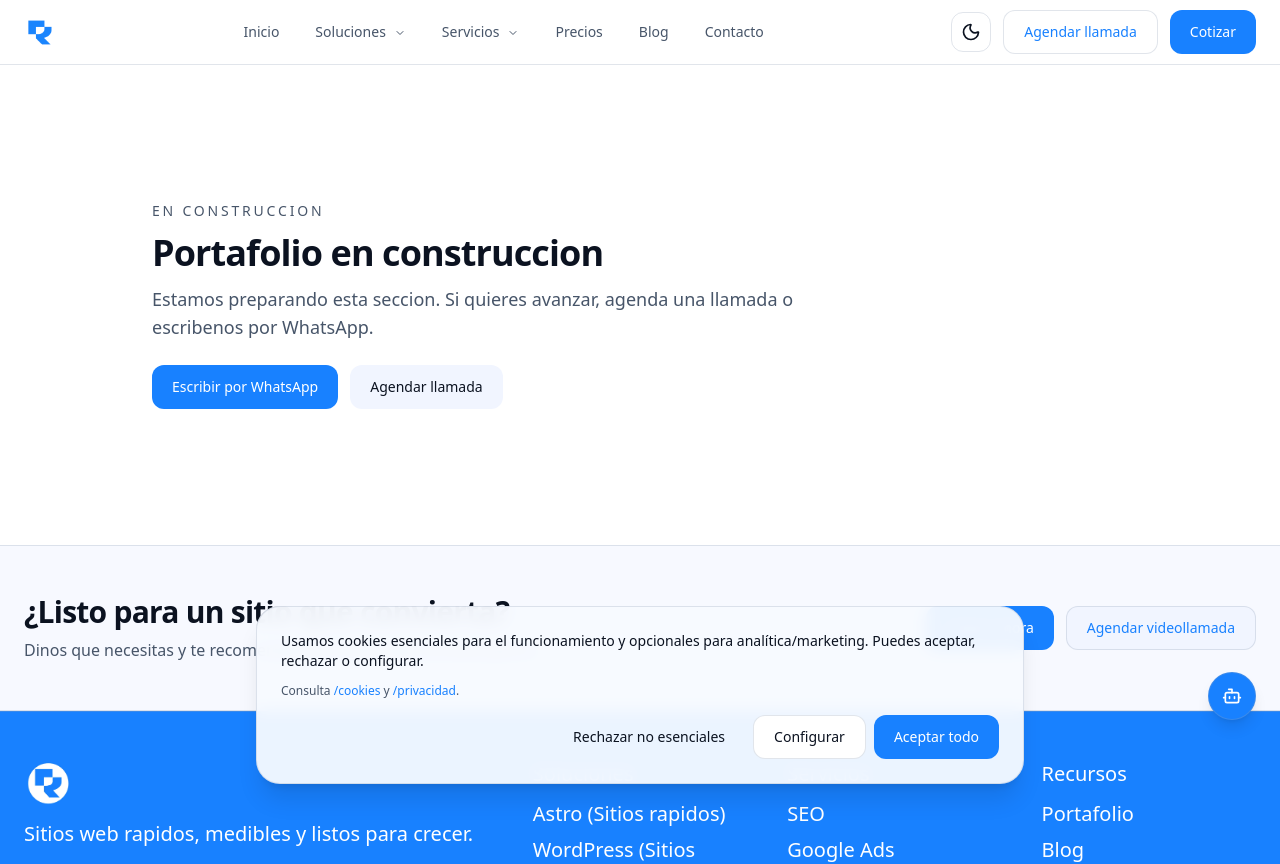
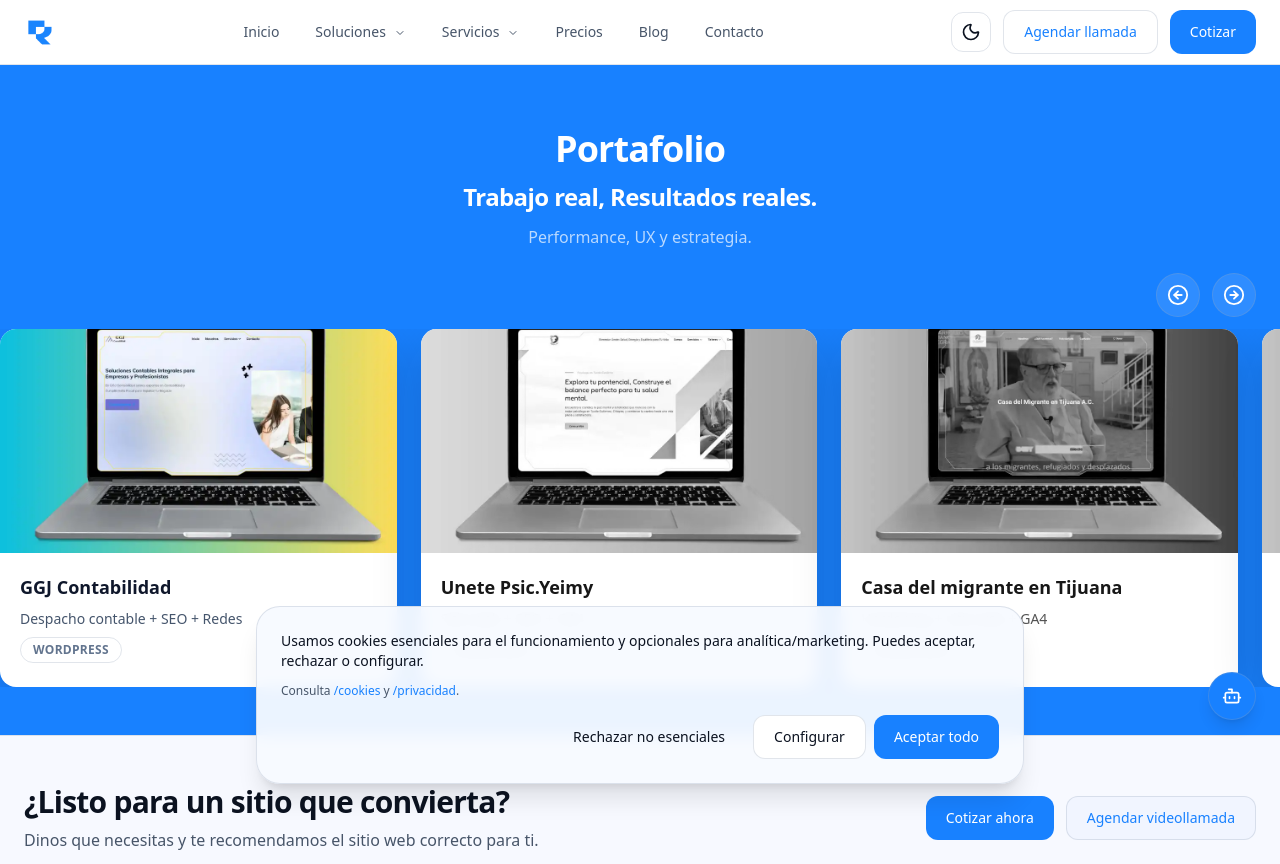
Before and after one commit to ricardormeza/rickyramnext, a Next.js app: page /portafolio in a window 1280 px wide. Shown: the top 864 px of the page. Built offline with nearby package versions, Linux system fonts and the light colour scheme; no server answers.

Commit message:
portafolio listo

```diff
--- a/app/(marketing)/portafolio/page.tsx
+++ b/app/(marketing)/portafolio/page.tsx
@@ -1,5 +1,5 @@
 import type { Metadata } from "next";
-import { ComingSoon } from "@/components/sections/coming-soon";
+import { PortfolioPreview } from "@/components/sections/portfolio-preview";
 import { siteConfig } from "@/lib/site";
 
 export const metadata: Metadata = {
@@ -24,5 +24,5 @@ export const metadata: Metadata = {
 };
 
 export default function PortafolioPage() {
-  return <ComingSoon title="Portafolio en construccion" />;
+  return <PortfolioPreview />;
 }
--- a/components/sections/portfolio-preview.tsx
+++ b/components/sections/portfolio-preview.tsx
@@ -69,7 +69,10 @@ export function PortfolioPreview() {
     <section className="w-full min-h-[80vh] bg-primary text-white">
       <div className="mx-auto max-w-6xl px-4 pb-6 pt-12 md:px-6 md:pt-16">
         <div className="space-y-3 text-center">
-          <h2 className="text-2xl font-semibold tracking-tight md:text-4xl">
+          <h1 className="text-2xl font-semibold tracking-tight md:text-4xl">
+            Portafolio
+          </h1>
+          <h2 className="text-lg font-semibold tracking-tight md:text-2xl">
             Trabajo real, Resultados reales.
           </h2>
           <p className="text-sm text-white/70 md:text-base">
```
